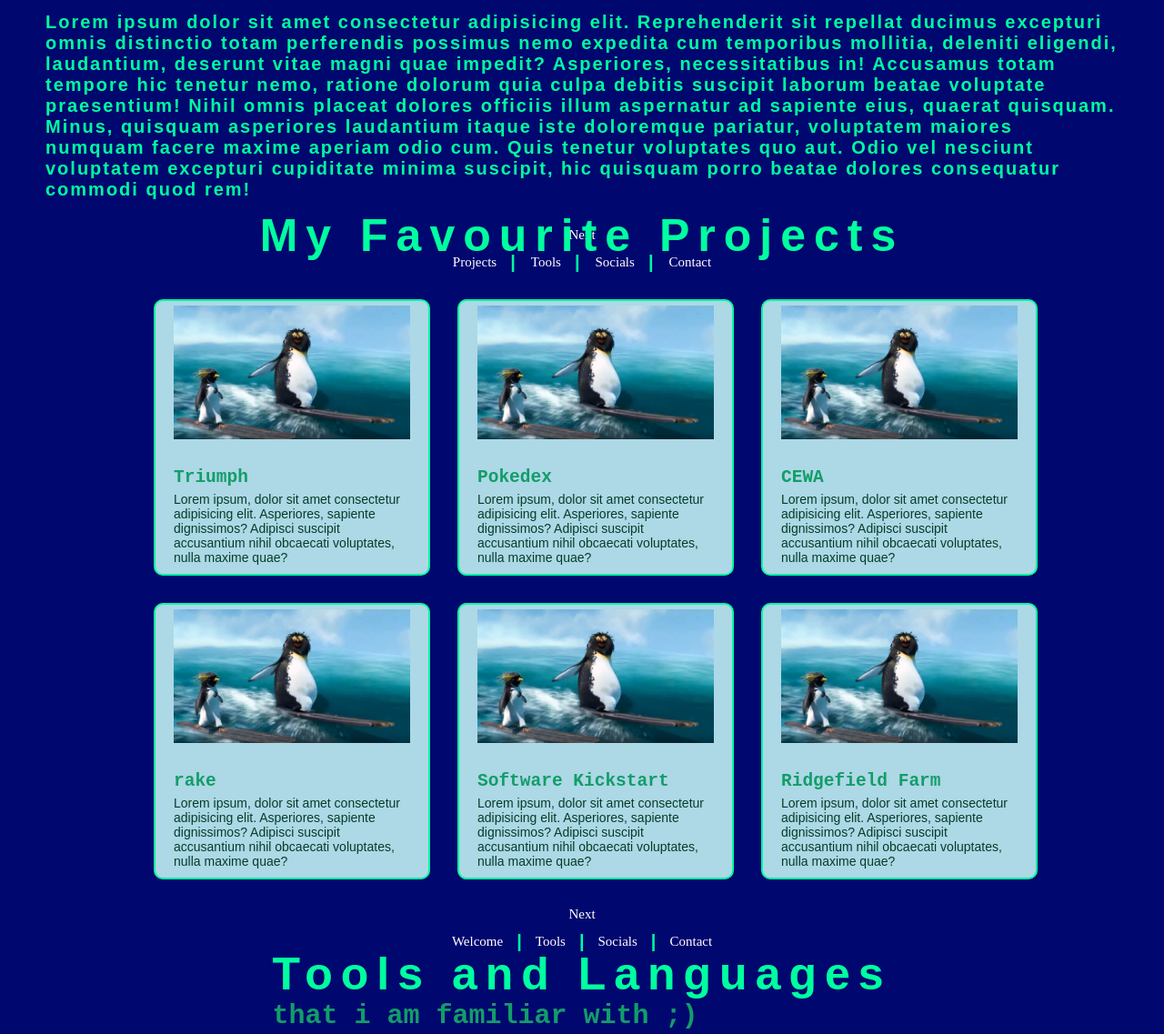
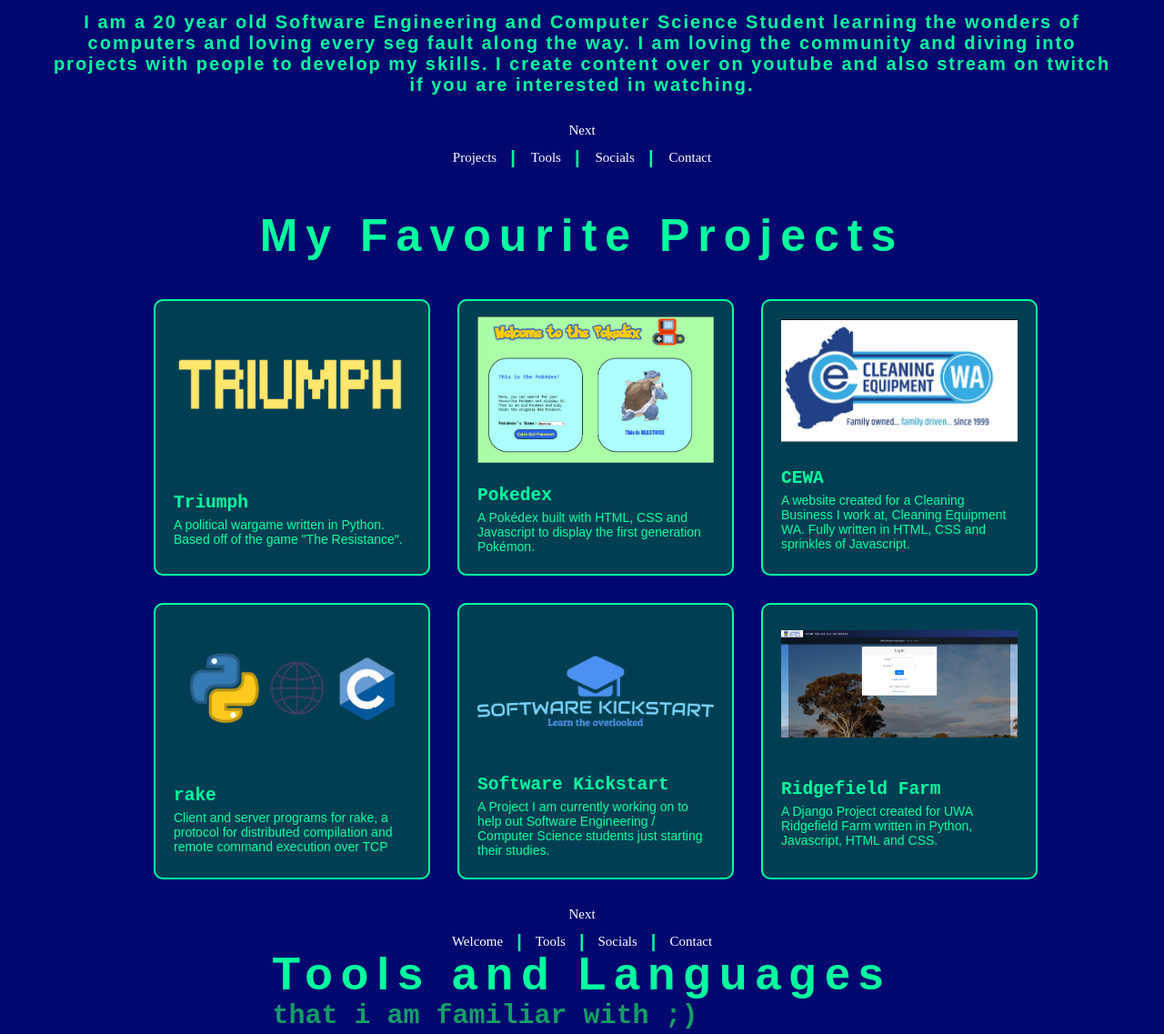
Before and after one commit to demstar16/demstar16.github.io, a plain HTML site: page main.html in a window 1280 px wide. Shown: the part 620-1757 px from the top of the page at 91% size. Drawn offline with Linux system fonts and the light colour scheme.

Commit message:
made projects page look nicer

```diff
--- a/main.css
+++ b/main.css
@@ -86,6 +86,7 @@
     padding: 10px;
     font-weight: 700;
     letter-spacing: 2px;
+    text-align: center;
 }
 
 #projects a {
@@ -121,7 +122,7 @@
     margin-bottom: 30px;
     border: 2px solid var(--lightgreen);
     border-radius: 10px;
-    background-color: lightblue;
+    background-color: rgb(0, 63, 83);
 }
 
 .project-box:hover {
@@ -131,6 +132,7 @@
 }
 
 .project-box img {
+    margin-top: 15px;
     max-width: 260px;
     max-height: 260px;
 }
@@ -146,16 +148,16 @@
 .project-box-info h2 {
     margin-top: 20px;
     margin-bottom: 5px;
-    color: var(--green);
+    color: #00ff9f;
     font-family: monospace;
 }
 
 .project-box-info p {
     margin: 0;
-    color: var(--darkgreen);
+    color: var(--lightgreen);
     font-family: sans-serif;
     font-size: 14px;
-    margin-bottom: 5px;
+    margin-bottom: 20px;
 }
 
 .tools-title h1 {
--- a/main.html
+++ b/main.html
@@ -13,18 +13,11 @@
       <h1>Dempsey Thompson</h1>
       <img src="img/big-z.jpg" alt="Big Z" />
       <p>
-        Lorem ipsum dolor sit amet consectetur adipisicing elit. Reprehenderit
-        sit repellat ducimus excepturi omnis distinctio totam perferendis
-        possimus nemo expedita cum temporibus mollitia, deleniti eligendi,
-        laudantium, deserunt vitae magni quae impedit? Asperiores,
-        necessitatibus in! Accusamus totam tempore hic tenetur nemo, ratione
-        dolorum quia culpa debitis suscipit laborum beatae voluptate
-        praesentium! Nihil omnis placeat dolores officiis illum aspernatur ad
-        sapiente eius, quaerat quisquam. Minus, quisquam asperiores laudantium
-        itaque iste doloremque pariatur, voluptatem maiores numquam facere
-        maxime aperiam odio cum. Quis tenetur voluptates quo aut. Odio vel
-        nesciunt voluptatem excepturi cupiditate minima suscipit, hic quisquam
-        porro beatae dolores consequatur commodi quod rem!
+        I am a 20 year old Software Engineering and Computer Science Student
+        learning the wonders of computers and loving every seg fault along the
+        way. I am loving the community and diving into projects with people to
+        develop my skills. I create content over on youtube and also stream on
+        twitch if you are interested in watching.
       </p>
       <div class="navigation">
         <a href="#projects">Next</a>
@@ -44,52 +37,49 @@
       <div class="project-boxes">
         <a href="https://github.com/demstar16/Triumph" target="_blank">
           <div class="project-box">
-            <img src="img/big-z.jpg" alt="" />
+            <img src="img/triumph.png" alt="" />
             <div class="project-box-info">
               <h2>Triumph</h2>
               <p>
-                Lorem ipsum, dolor sit amet consectetur adipisicing elit.
-                Asperiores, sapiente dignissimos? Adipisci suscipit accusantium
-                nihil obcaecati voluptates, nulla maxime quae?
+                A political wargame written in Python. Based off of the game
+                "The Resistance".
               </p>
             </div>
           </div>
         </a>
         <a href="https://github.com/demstar16/Pokedex" target="_blank">
           <div class="project-box">
-            <img src="img/big-z.jpg" alt="" />
+            <img src="img/pokedex.png" alt="" />
             <div class="project-box-info">
               <h2>Pokedex</h2>
               <p>
-                Lorem ipsum, dolor sit amet consectetur adipisicing elit.
-                Asperiores, sapiente dignissimos? Adipisci suscipit accusantium
-                nihil obcaecati voluptates, nulla maxime quae?
+                A Pokédex built with HTML, CSS and Javascript to display the
+                first generation Pokémon.
               </p>
             </div>
           </div>
         </a>
         <a href="https://github.com/demstar16/CEWA-Website" target="_blank">
           <div class="project-box">
-            <img src="img/big-z.jpg" alt="" />
+            <img src="img/cewa.png" alt="" />
             <div class="project-box-info">
               <h2>CEWA</h2>
               <p>
-                Lorem ipsum, dolor sit amet consectetur adipisicing elit.
-                Asperiores, sapiente dignissimos? Adipisci suscipit accusantium
-                nihil obcaecati voluptates, nulla maxime quae?
+                A website created for a Cleaning Business I work at, Cleaning
+                Equipment WA. Fully written in HTML, CSS and sprinkles of
+                Javascript.
               </p>
             </div>
           </div>
         </a>
         <a href="https://github.com/pavo-etc/rake" target="_blank">
           <div class="project-box">
-            <img src="img/big-z.jpg" alt="" />
+            <img src="img/rake.png" alt="" />
             <div class="project-box-info">
               <h2>rake</h2>
               <p>
-                Lorem ipsum, dolor sit amet consectetur adipisicing elit.
-                Asperiores, sapiente dignissimos? Adipisci suscipit accusantium
-                nihil obcaecati voluptates, nulla maxime quae?
+                Client and server programs for rake, a protocol for distributed
+                compilation and remote command execution over TCP
               </p>
             </div>
           </div>
@@ -99,13 +89,13 @@
           target="_blank"
         >
           <div class="project-box">
-            <img src="img/big-z.jpg" alt="" />
+            <img src="img/software-kickstart.png" alt="" />
             <div class="project-box-info">
               <h2>Software Kickstart</h2>
               <p>
-                Lorem ipsum, dolor sit amet consectetur adipisicing elit.
-                Asperiores, sapiente dignissimos? Adipisci suscipit accusantium
-                nihil obcaecati voluptates, nulla maxime quae?
+                A Project I am currently working on to help out Software
+                Engineering / Computer Science students just starting their
+                studies.
               </p>
             </div>
           </div>
@@ -115,13 +105,12 @@
           target="_blank"
         >
           <div class="project-box">
-            <img src="img/big-z.jpg" alt="" />
+            <img src="img/ridgefield.png" alt="" />
             <div class="project-box-info">
               <h2>Ridgefield Farm</h2>
               <p>
-                Lorem ipsum, dolor sit amet consectetur adipisicing elit.
-                Asperiores, sapiente dignissimos? Adipisci suscipit accusantium
-                nihil obcaecati voluptates, nulla maxime quae?
+                A Django Project created for UWA Ridgefield Farm written in
+                Python, Javascript, HTML and CSS.
               </p>
             </div>
           </div>
@@ -290,7 +279,7 @@
               placeholder="Message goes here..."
             ></textarea>
             <a href="thankyou.html">
-                <button type="submit">Send Message</button>
+              <button type="submit">Send Message</button>
             </a>
           </form>
         </div>
```
Also changed, not shown: img/cewa.png (added), img/pokedex.png (added), img/rake.png (added), img/ridgefield.png (added), img/software-kickstart.png (added), img/triumph.png (added).
